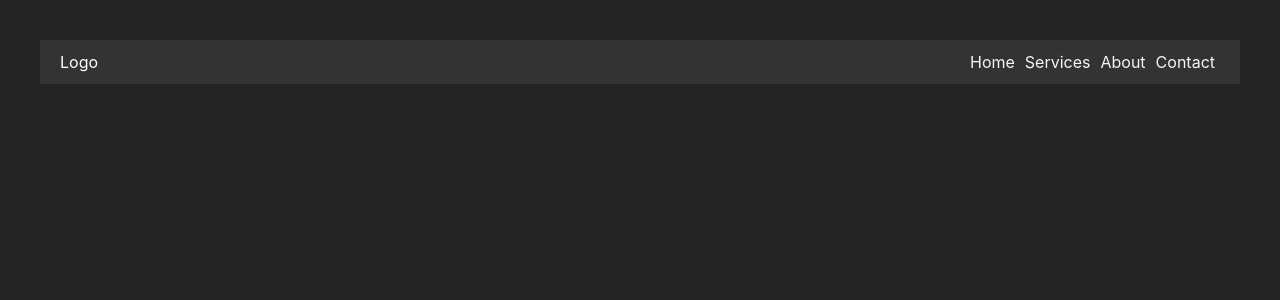
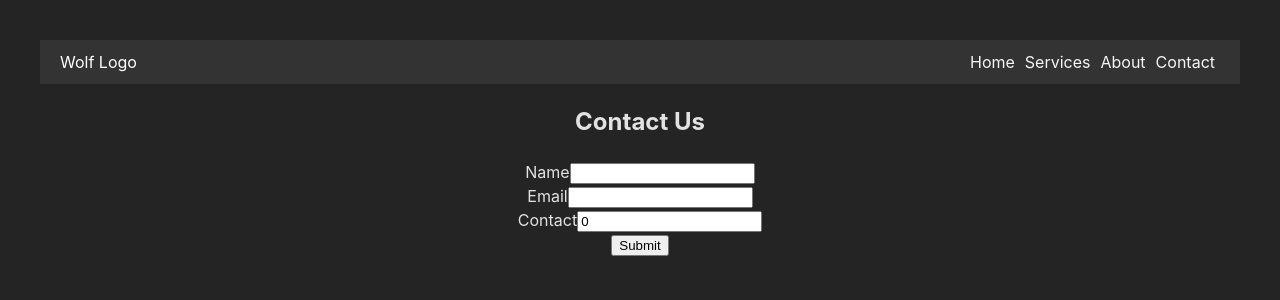
Before and after one commit to The-Oracle-AT/wpa_website, a React (Vite) app: page / in a window 1280 px wide. Shown: the top 300 px of the page. Built offline with nearby package versions, Linux system fonts and the light colour scheme.

Commit message:
Added contact form without styling and the navigation bar fix is still pending in the fix branch

```diff
--- a/src/App.tsx
+++ b/src/App.tsx
@@ -1,11 +1,13 @@
 import './App.css'
 import './NavBar.tsx'
 import NavBar from './NavBar.tsx'
+import SimpleForm from './contactForm.tsx'
 
 function App() {
   return (
     <>
     <NavBar />
+    <SimpleForm />
     </>
   )
 }
--- a/src/NavBar.css
+++ b/src/ComponentsStyleSheet.css
@@ -64,6 +64,7 @@
 * 4. Display/Hide navbar-links when icon is toggled
 */
 
+
 @media screen and (max-width: 768px){
     .navbar{
         flex-direction: row;
--- a/src/NavBar.tsx
+++ b/src/NavBar.tsx
@@ -1,5 +1,5 @@
 import { useState } from 'react';
-import './NavBar.css';
+import './ComponentsStyleSheet.css';
 
 /*NavBar - a fucntion that creates a navigation bar for a
 * website. This will be converted to a .module.tsx file for
@@ -21,9 +21,9 @@ const NavBar = () => {
 
      return (
         <nav id= "navbar" className = {`navbar ${collapsed ? 'collapsed' : ''}`}>
-            <div className='navbar-brand'>Logo</div>
+            <div className='navbar-brand'>Wolf Logo</div>
             <div className={`navbar-links ${ collapsed ? 'collapsed' : ''}`}>
-                <a href='#'>Home</a>
+                <a href='#' onClick={toggleCollapsed}>Home</a>
                 <a href='#'>Services</a>
                 <a href='#'>About</a>
                 <a href='#'>Contact</a>
@@ -43,10 +43,24 @@ const NavBar = () => {
 const HomeContent = () =>{
     return(
         <div className='home-content'>
-
+            <h1> Home</h1>
         </div>
     );
-}
+};
+const ServiceContent = () =>{
+    return(
+        <div className='home-content'>
+            <h1> Service</h1>
+        </div>
+    );
+};
+const AboutContent = () =>{
+    return(
+        <div className='home-content'>
+            <h1> About </h1>
+        </div>
+    );
+};
 
 
 
--- /dev/null
+++ b/src/contactForm.tsx
@@ -0,0 +1,86 @@
+import React, { useState } from 'react';
+
+/*Define tsx interface to specify shape and size of form input*/
+interface FormData {
+    name: string;
+    email: string;
+    contact: number;
+}
+
+/* SimpleForm- A form for contacting the company owning the website
+*  FormData: contains our values and their types.
+*  UseState-stores data that the use enters in FormData
+*  handleInputChange-captures data as the user enters it to FormData
+    param: e - an html element representing the form input fields
+*  handleSubmit-handles form submission and prevents default behaviour,
+*       i.e stops the page from reloading
+    param: e - an html element reperesenting form input fields
+*  return: renders the form with specified form input fields each with their values
+*       correponding onChange handlers
+*
+*/
+
+const SimpleForm: React.FC = () => {
+    /* Create state varibles and store form data*/
+    const [FormData, setFormData] = useState<FormData>({
+        name: '',
+        email: '',
+        contact: 0
+
+    });
+
+    //Function to handle form input changes
+    const handleInputChange = (e: React.ChangeEvent<HTMLInputElement>) => {
+        const { name, value } = e.target;
+        setFormData({...FormData, [name]: value });
+    }
+
+    //Function to handle form submit
+    const handleSubmit = (e: React.FormEvent<HTMLFormElement>) => {
+        e.preventDefault();
+        //To perfom API transaction here later...
+        console.log('Form data submitted:', FormData)
+    }
+    //Creation of the form UI
+    return(
+        <div className='form'>
+            <h2>Contact Us</h2>
+            {/*Name input field */}
+            <form onSubmit={handleSubmit}>
+                <div className='form-group'>
+                    <label>Name</label>
+                    <input
+                        type='text'
+                        name='name'
+                        value={FormData.name}
+                        onChange={handleInputChange}
+                    />
+                </div>
+                {/*Email input field */}
+                <div className='form-group'>
+                    <label>Email</label>
+                    <input
+                        type='text'
+                        name='email'
+                        value={FormData.email}
+                        onChange={handleInputChange} />
+                </div>
+                {/*Contact input field */}
+                <div className='form-group'>
+                    <label>Contact</label>
+                    <input
+                        type='number'
+                        name='contact'
+                        value={FormData.contact}
+                        onChange={handleInputChange}
+                    />
+                </div>
+                <button type='submit'>Submit</button>
+            </form>
+        </div>
+    )
+
+
+}
+//Create a form that takes name, email and contact info
+export default SimpleForm;
```
